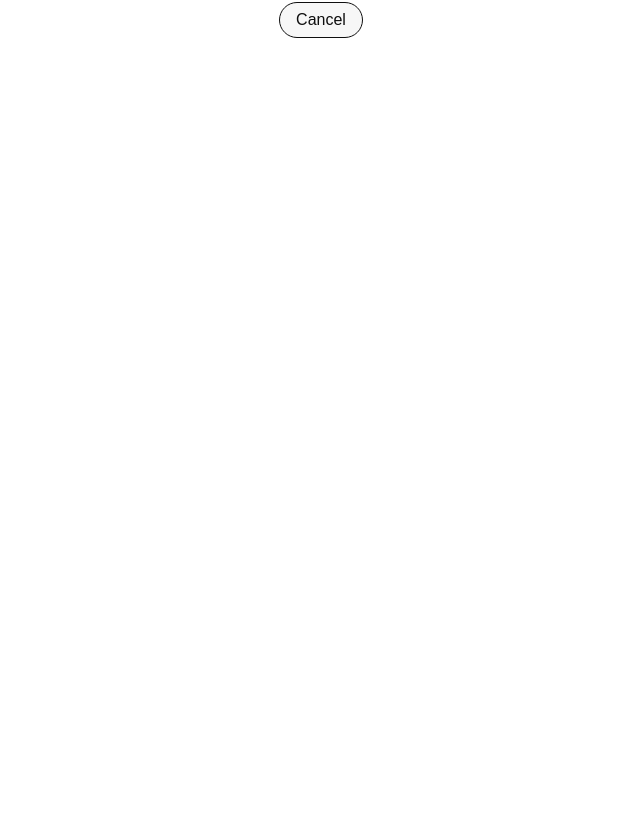
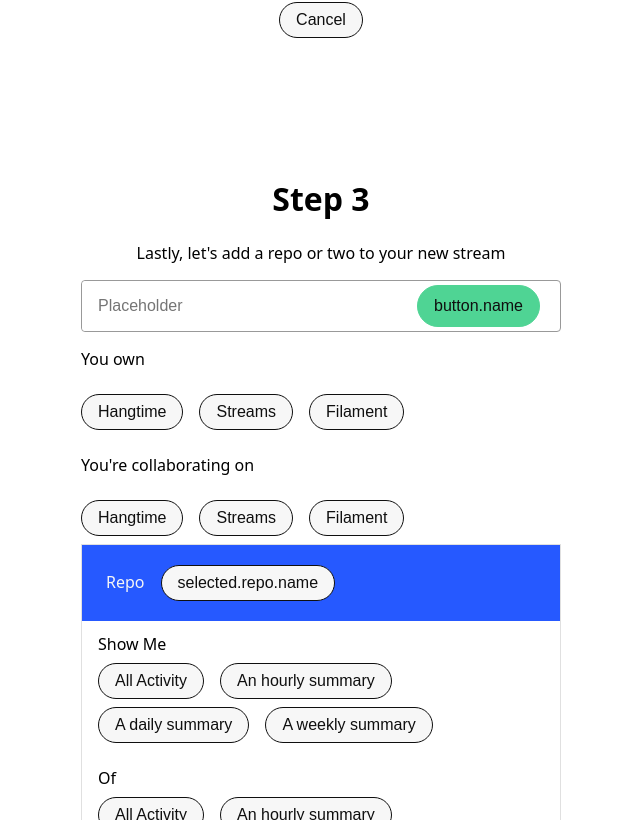
Before and after one commit to infinitescroll/archived-streams, a Next.js app: page /onboard in a window 1280 px wide. Shown: the part 1460-2280 px from the top of the page, without its empty margins (319-959 px from the left). Before the commit the page ends 1600 px from the top, so only its background shows below. Built offline with nearby package versions, Linux system fonts and the light colour scheme.

Commit message:
Onboarding step 3 initial commit

```diff
--- a/pages/onboard.jsx
+++ b/pages/onboard.jsx
@@ -1,8 +1,9 @@
 import styled from 'styled-components'
-import { Box, Text } from '../components/index'
+import { Box, Text, Menu, MenuItem } from '../components/index'
 import Input from '../components/Input'
 import Button from '../components/Button'
 import { IcoGitHub } from '../components/icons'
+import StreamEditor from '../components/StreamEditor'
 
 const PageWrapper = styled(Box)``
 
@@ -28,7 +29,7 @@ export default () => (
           <Text>First, give your Stream a name.</Text>
         </Box>
         <Box>
-          <Input></Input>
+          <Input />
         </Box>
         <Box textAlign="center">
           <Button>Cancel</Button>
@@ -68,5 +69,61 @@ export default () => (
         </Box>
       </Box>
     </PageWrapper>
+    <PageWrapper
+      display="flex"
+      justifyContent="center"
+      alignContent="center"
+      p={3}
+      height="100vh"
+    >
+      <Box
+        display="flex"
+        flexDirection="column"
+        justifyContent="space-around"
+        height="100%"
+        flexGrow="1"
+        maxWidth="480px"
+      >
+        <Box textAlign="center">
+          <h1>Step 3</h1>
+          <Text>Lastly, let's add a repo or two to your new stream</Text>
+        </Box>
+        <Box textAlign="left">
+          <Input />
+          <Menu>
+            <MenuItem display="block">
+              <Text>You own</Text>
+            </MenuItem>
+            <MenuItem display="inline-block" mr={3} my={2}>
+              <Button>Hangtime</Button>
+            </MenuItem>
+            <MenuItem display="inline-block" mr={3} my={2}>
+              <Button>Streams</Button>
+            </MenuItem>
+            <MenuItem display="inline-block" mr={3} my={2}>
+              <Button>Filament</Button>
+            </MenuItem>
+          </Menu>
+          <Menu>
+            <MenuItem display="block">
+              <Text>You're collaborating on</Text>
+            </MenuItem>
+            <MenuItem display="inline-block" mr={3} my={2}>
+              <Button>Hangtime</Button>
+            </MenuItem>
+            <MenuItem display="inline-block" mr={3} my={2}>
+              <Button>Streams</Button>
+            </MenuItem>
+            <MenuItem display="inline-block" mr={3} my={2}>
+              <Button>Filament</Button>
+            </MenuItem>
+          </Menu>
+          <StreamEditor />
+        </Box>
+        <Box textAlign="center">
+          <Button>Cancel</Button>
+        </Box>
+      </Box>
+    </PageWrapper>
   </>
 )
```
